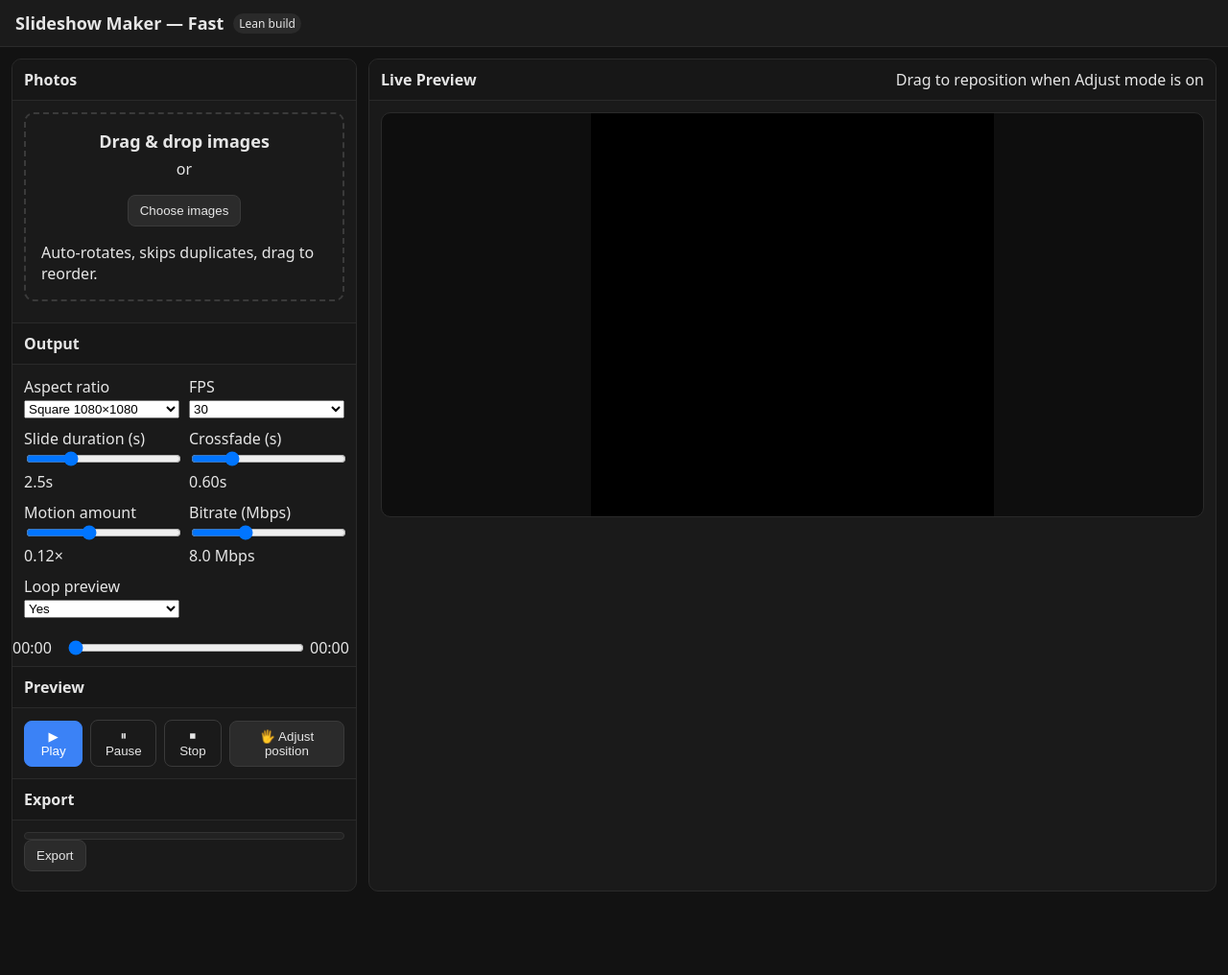
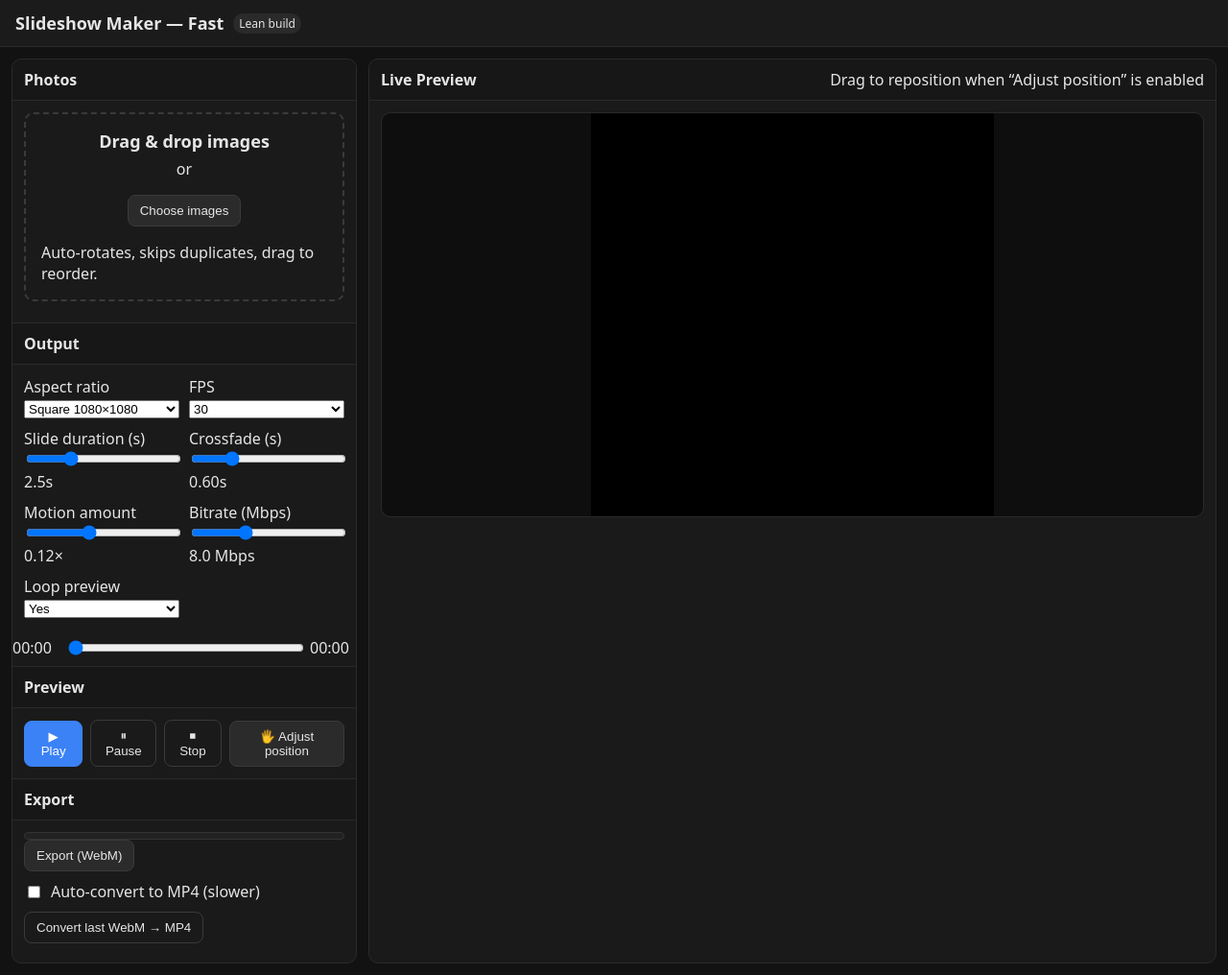
Before and after one commit to DB-Buckley/SlideShowMaker, a plain HTML site: page index.html in a window 1280 px wide. Shown: the whole page at 96% size. Before the commit the page ends 941 px from the top, so only its background shows below. Drawn offline with Linux system fonts and the light colour scheme.

Commit message:
Update index.html

```diff
--- a/index.html
+++ b/index.html
@@ -26,9 +26,7 @@
               <button class="btn" id="pickBtn">Choose images</button>
               <input id="fileInput" type="file" accept="image/*" multiple hidden>
             </div>
-            <div class="help" style="margin-top:10px">
-              Auto-rotates, skips duplicates, drag to reorder.
-            </div>
+            <div class="help" style="margin-top:10px">Auto-rotates, skips duplicates, drag to reorder.</div>
           </div>
           <div class="thumbs" id="thumbs"></div>
         </div>
@@ -42,8 +40,8 @@
               <option value="sq" selected>Square 1080×1080</option>
               <option value="169">16:9 1920×1080</option>
               <option value="916">9:16 1080×1920</option>
-              <option value="54L">5:4 landscape 1350×1080</option>
-              <option value="45P">4:5 portrait 1080×1350</option>
+              <option value="54L">5:4 1350×1080</option>
+              <option value="45P">4:5 1080×1350</option>
             </select>
           </label>
           <label>FPS
@@ -97,8 +95,13 @@
         <div class="hd"><b>Export</b></div>
         <div class="bd">
           <div class="progress"><span id="progBar"></span></div>
-          <div class="bar">
-            <button id="exportBtn" class="btn">Export</button>
+          <div class="bar" style="flex-wrap:wrap;gap:10px 16px">
+            <button id="exportBtn" class="btn">Export (WebM)</button>
+            <label class="bar" style="gap:8px">
+              <input id="autoMp4" type="checkbox">
+              <span>Auto-convert to MP4 (slower)</span>
+            </label>
+            <button id="convertBtn" class="btn ghost" disabled>Convert last WebM → MP4</button>
           </div>
           <div id="dlArea" class="help" style="margin-top:8px"></div>
         </div>
@@ -107,11 +110,11 @@
 
     <main class="panel preview">
       <div class="hd">
-        <b>Live Preview</b><span class="help">Drag to reposition when Adjust mode is on</span>
+        <b>Live Preview</b>
+        <span class="help">Drag to reposition when “Adjust position” is enabled</span>
       </div>
       <div class="bd canvasWrap">
         <div class="canvasFrame">
-          <!-- Canvas internal resolution remains high; CSS scales it smaller -->
           <canvas id="stage" width="1080" height="1080"></canvas>
         </div>
       </div>
```
